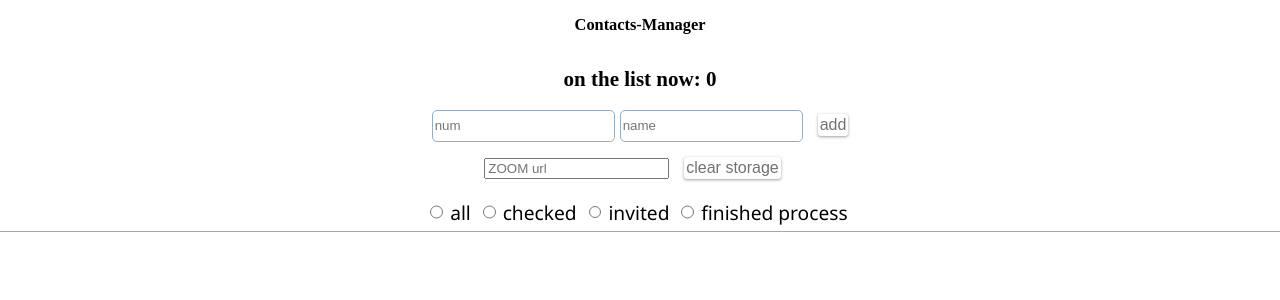
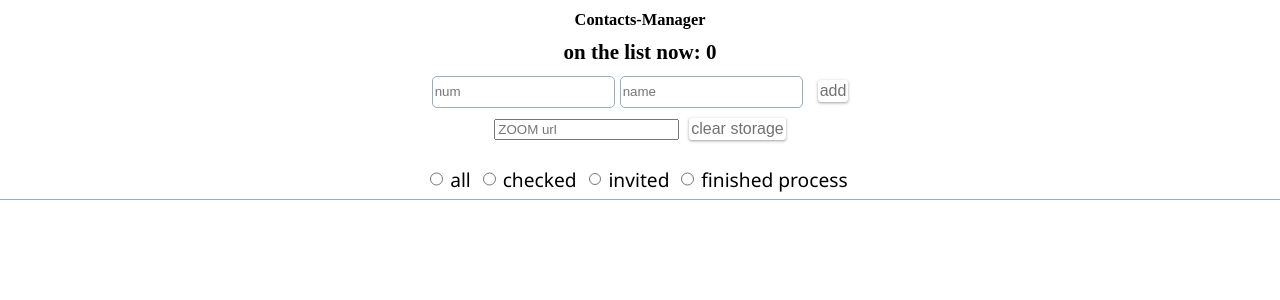
Before and after one commit to shacharRonZohar/Contact-Manager, a React (Create React App) app: page / in a window 1280 px wide. Shown: the top 300 px of the page. Built offline with nearby package versions, Linux system fonts and the light colour scheme.

Commit message:
small fixes

```diff
--- a/src/assets/scss/basics/_base.scss
+++ b/src/assets/scss/basics/_base.scss
@@ -13,8 +13,8 @@ body {
     text-align: center;
 }
 
-main.home{
-    background-color: $clr5 ;
+main.home {
+    background-color: $clr5;
     height: 100%;
 }
 
@@ -38,16 +38,24 @@ button:hover {
     background-color: #efe9e996;
 }
 
-h1 {
+h1,
+h2,
+h3,
+h4,
+h5 {
     margin: 0;
-    padding: 15px;
+    padding: 0;
 }
 
-a{
+a {
     text-decoration: none;
+}
+
+p{
+    margin: 0;
 }
 
 img {
     width: 50%;
-    height:50%;
+    height: 50%;
 }
--- a/src/assets/scss/componenets/_contactFilter.scss
+++ b/src/assets/scss/componenets/_contactFilter.scss
@@ -1,8 +1,9 @@
 .contact-filter {
     font-size: 1.2rem;
     font-family:'Segoe UI', Tahoma, Geneva, Verdana, sans-serif;
-    border-bottom: 1px solid #95adbe;
-    padding: 5px;
+
+    margin-top: 10px;
+    padding: 6px;
 
     &>* {
         margin-inline-end: 7px;
--- a/src/assets/scss/componenets/_contactList.scss
+++ b/src/assets/scss/componenets/_contactList.scss
@@ -1,3 +1,7 @@
 .contact-list{
 
+    &::before{
+        content: "";
+        padding-top: 200px;
+    }
 }
--- a/src/assets/scss/componenets/_contactPreview.scss
+++ b/src/assets/scss/componenets/_contactPreview.scss
@@ -2,18 +2,25 @@
     border-bottom: 1px solid $clr4;
     padding: 10px;
     width: 100%;
+    min-height: rem(100px);
 
-    .contact-actions>* {
-        margin-bottom: 5px;
+    &>* {
+        width: 30%;
     }
 
+    .contact-actions {
+        justify-content: flex-end;
+    }
+
+
     p {
+        cursor: text;
         border: 1px solid $clr4;
         font-size: 1.1rem;
         padding: 10px;
-        max-width: 40%;
-        min-width: 20%;
         border-radius: 5px;
+
+
     }
 }
 
--- a/src/assets/scss/views/_home.scss
+++ b/src/assets/scss/views/_home.scss
@@ -1,5 +1,15 @@
-.clear-btn {
-    margin: 15px;
+.homepage {
+
+    .main-section {
+        padding-top: 10px;
+        height: 200px;
+        position: fixed;
+        width: 100%;
+        background-color: #fff;
+        border-bottom: 1px solid #95adbe;
+
+        .main-form{
+            // margin-bottom: 15px;
         }
 
         .main-form>*:not(button) {
@@ -9,3 +19,6 @@
             outline: none;
             margin-inline-end: 5px;
         }
+    }
+
+}
--- a/src/cmps/ContactPreview.jsx
+++ b/src/cmps/ContactPreview.jsx
@@ -11,7 +11,7 @@ export function ContactPreview({ contact, onSendMsg, onDeleteContact, onAddInfo,
                 ref={provided.innerRef}
                 {...provided.draggableProps}
                 {...provided.dragHandleProps}>
-                    <h1>{contact.name} - {contact.num}</h1>
+                    <h1 className="flex">{contact.name} - {contact.num}</h1>
                     <p suppressContentEditableWarning={true} contentEditable onInput={(ev) => onAddInfo(ev, contact.id)}>{contact.info}</p>
                     <section className="contact-actions flex">
                         <div className="contact-action-wrapper">
--- a/src/pages/Home.jsx
+++ b/src/pages/Home.jsx
@@ -67,16 +67,18 @@ export function Home() {
     const onDragEnd = useCallback((res) => {
         // the only one that is required
         const { destination, source, draggableId } = res;
+        if (!destination) return
         const newIdx = destination.index
         const prevIdx = source.index
-        contactService.updateContactIdx(newIdx , prevIdx)
+        contactService.updateContactIdx(newIdx, prevIdx)
         console.log(res);
         loadContacts()
     }, []);
 
 
     return (
-        <section className="homepage">
+        <main className="homepage">
+            <section className="main-section flex column space-between align-center">
                 <h1>Contacts-Manager</h1>
                 <h2>on the list now: {contacts.length}</h2>
                 <form className="main-form" onSubmit={(ev) => onAddContact(ev)}>
@@ -84,10 +86,15 @@ export function Home() {
                     <input type="text" onChange={onInputChange} name="name" value={contact.name} placeholder="name" />
                     <button>add</button>
                 </form>
+                <div className="zoom-clear-wrapper">
                     <input type="text" placeholder="ZOOM url" onChange={onSetZoomUrl} />
                     <button className="clear-btn" onClick={() => onClearStorage()}>clear storage</button>
-            <ContactFilter onSetFilter={onSetFilter}/>
-            <ContactList contacts={contacts} onDragEnd={onDragEnd} onSendMsg={onSendMsg} onDeleteContact={onDeleteContact} onAddInfo={onAddInfo}/>
+                </div>
+                <ContactFilter onSetFilter={onSetFilter} />
             </section>
+            {/* <section className="main-container"> */}
+            <ContactList contacts={contacts} onDragEnd={onDragEnd} onSendMsg={onSendMsg} onDeleteContact={onDeleteContact} onAddInfo={onAddInfo} />
+            {/* </section> */}
+        </main>
     )
 }
```
Also changed, not shown: 1 other file (tests, documents, lock files or other folders). Lines whose indentation alone changed are shown as unchanged.
